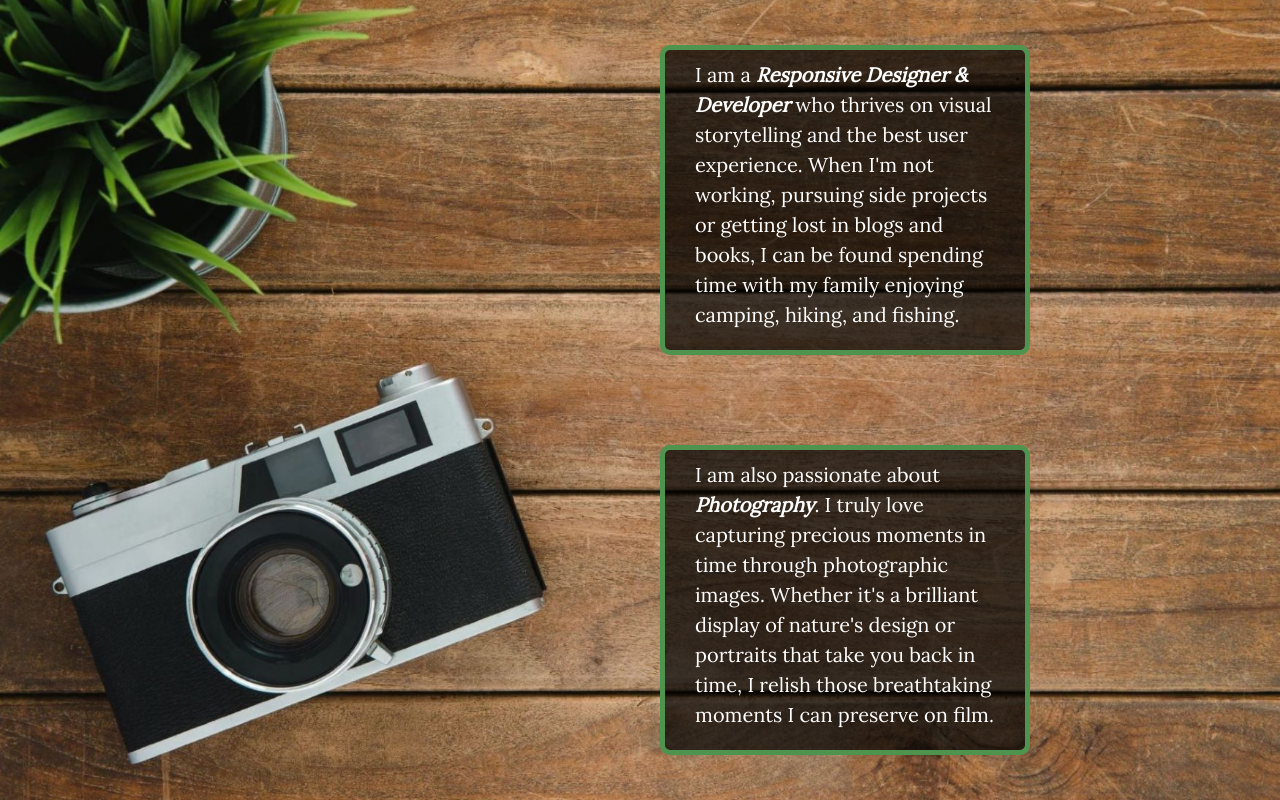
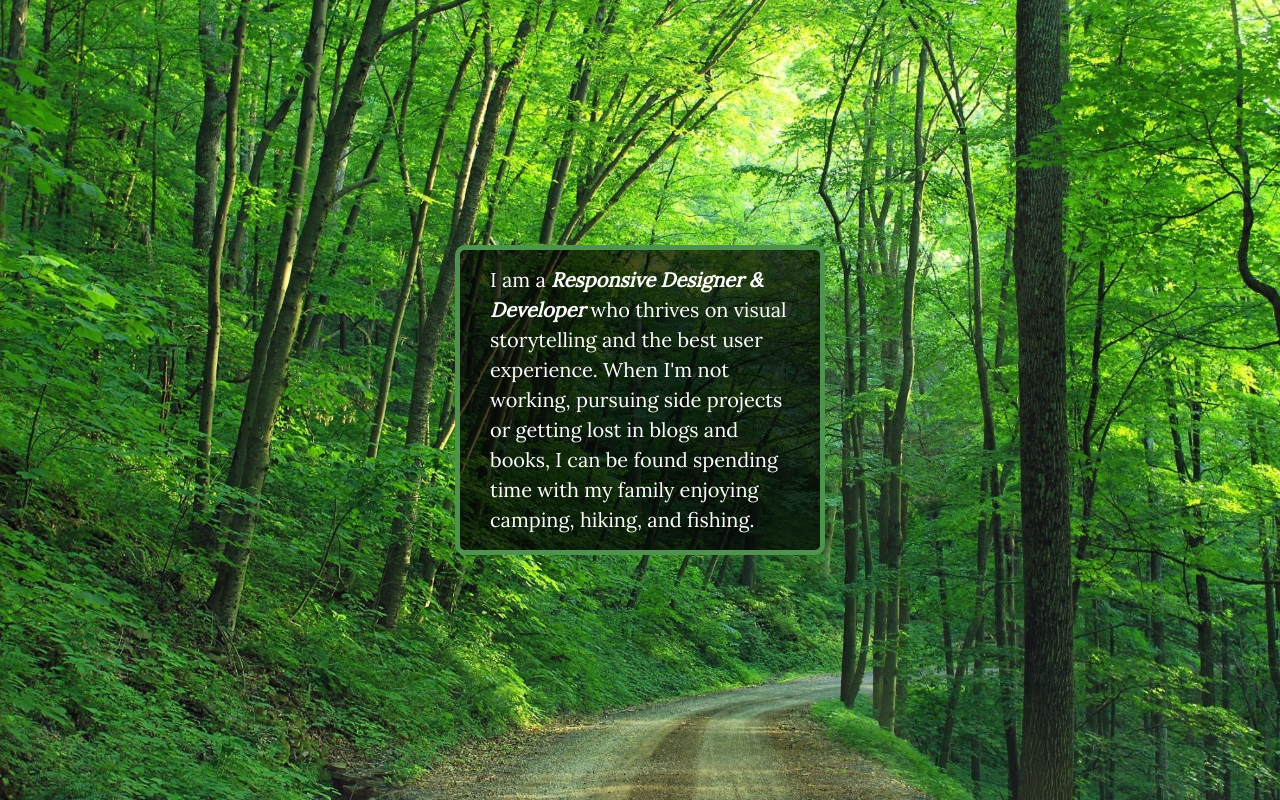
Before and after one commit to ll-zerr/flexbox-customize-port, a plain HTML site: page index.html in a window 1280 px wide. Drawn offline with nearby package versions, Linux system fonts and the light colour scheme.

Commit message:
Changed background img and removed second div

```diff
--- a/css/main.css
+++ b/css/main.css
@@ -97,7 +97,7 @@ textarea {
 
 /*Large Background Image*/
 html {
-  background: url(../img/bkgdcust.jpg) no-repeat center center fixed;
+  background: url(../img/bkgd-new.jpg) no-repeat center center fixed;
 background-size: cover;
 height: 100%;
    /* set height to 100% - these are important for allowing content to vertically align */
@@ -110,19 +110,18 @@ body {
 
 .wrapper {
   display: flex;
-  flex-direction: column;
-  justify-content: space-around;
-  align-items: flex-end;
+  justify-content: center;
+  align-items: center;
   /* set the display to flex and use the justify-content & align-items properties to center all child elements on the page */
   margin: 0;
   height: 100%;
   width: 100%;
 }
 
-#content, #interest {
+#content {
   display: flex;
-  justify-content: space-around;
-  align-items: flex-end;
+  justify-content: center;
+  align-items: center;
   /* set the display to flex and use the justify-content & align-items properties to center the text within the div*/
   background: #222;
   background:rgba(0,0,0,0.7);
@@ -136,7 +135,6 @@ body {
   padding: 0px 30px;
   width: 300px;
   height: 300px;
-  margin-right: 250px;
 }
 
 #content p span {
--- a/index.html
+++ b/index.html
@@ -27,10 +27,6 @@
             <div id="content">
                 <p>I am a <span>Responsive Designer & Developer</span>  who thrives on visual storytelling and the best user experience. When I'm not working, pursuing side projects or getting lost in blogs and books, I can be found spending time with my family enjoying camping, hiking, and fishing.</p>
             </div>
-            <div id="interest">
-                <p>I am also passionate about <span>Photography</span>. I truly love capturing precious moments in time through photographic images. Whether it's a brilliant display of nature's design
-          or portraits that take you back in time, I relish those breathtaking moments I can preserve on film.</p>
-            </div>
         </section>
 
         <script src="https://ajax.googleapis.com/ajax/libs/jquery/1.11.3/jquery.min.js"></script>
```
Also changed, not shown: img/bkgd-new.jpg (added), img/bkgdcust.jpg (deleted).
